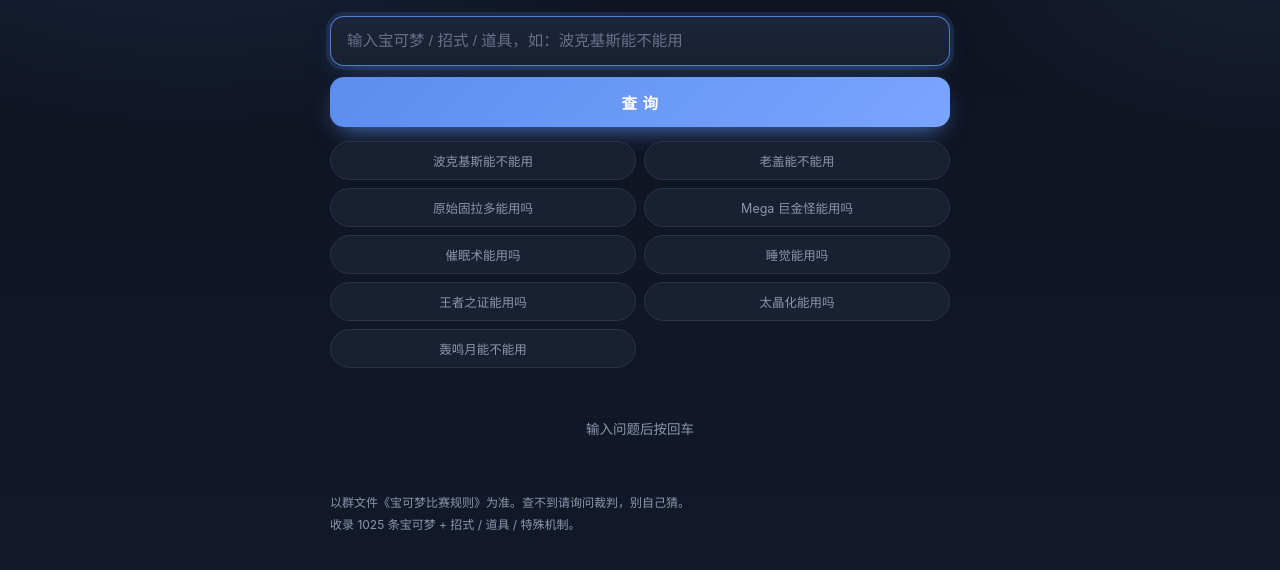
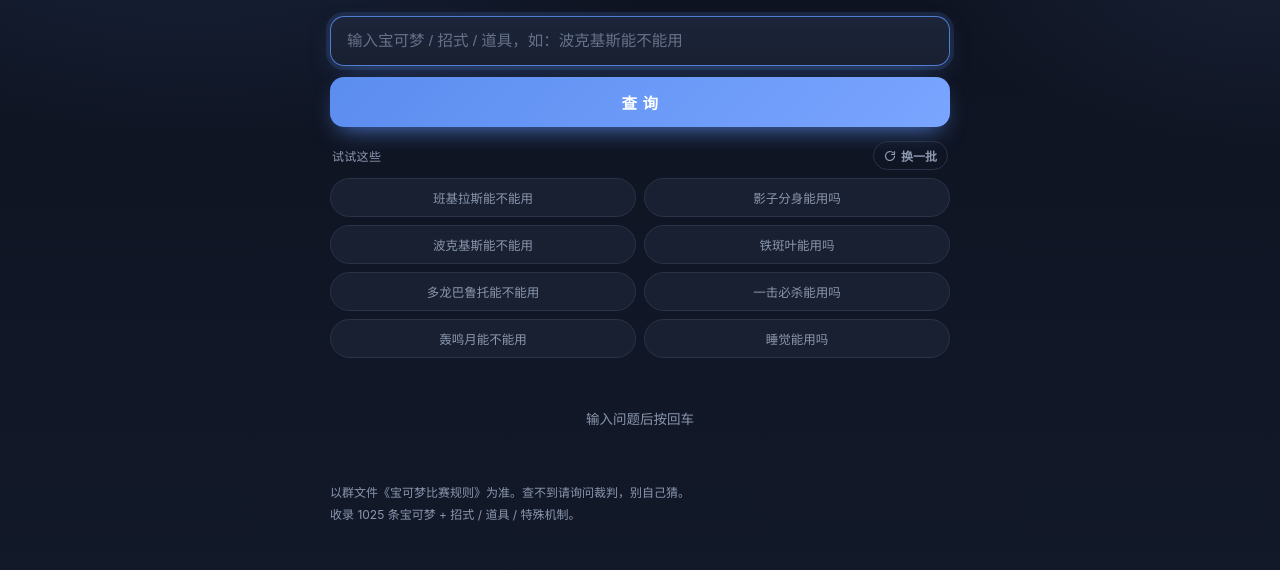
Before and after one commit to CRRDHUI/rules, a plain HTML site: page index.html in a window 1280 px wide. Shown: the part 78-648 px from the top of the page. Drawn offline with Linux system fonts and the light colour scheme.

Commit message:
Add files via upload

```diff
--- a/index.html
+++ b/index.html
@@ -82,6 +82,26 @@
     transform: scale(0); animation: ripple .6s ease-out forwards;
   }
 
+  .chips-head {
+    display: flex; align-items: center; justify-content: space-between;
+    margin: 2px 2px 8px;
+    animation: fadeUp .5s var(--ease) .14s both;
+  }
+  .chips-head span { font-size: 12px; color: var(--muted); letter-spacing: .3px; }
+  .refresh {
+    display: inline-flex; align-items: center; gap: 5px;
+    width: auto; margin: 0; padding: 5px 10px;
+    font-size: 12px; font-weight: 600; letter-spacing: 0;
+    color: var(--muted); background: transparent;
+    border: 1px solid var(--line); border-radius: 999px;
+    box-shadow: none; cursor: pointer;
+    transition: color .2s var(--ease), border-color .2s var(--ease), background .2s var(--ease);
+  }
+  .refresh:hover { color: var(--accent2); border-color: rgba(91,141,239,.6); background: rgba(91,141,239,.08); filter: none; }
+  .refresh:active { transform: scale(.96); }
+  .refresh.spin svg { animation: spin .5s var(--ease); }
+  @keyframes spin { from { transform: rotate(0); } to { transform: rotate(360deg); } }
+
   .chips { display: grid; grid-template-columns: 1fr 1fr; gap: 8px; margin-bottom: 20px; }
   .chip {
     padding: 9px 10px; border-radius: 999px; font-size: 12.5px; text-align: center;
@@ -161,6 +181,14 @@
     <button id="go">查 询</button>
   </div>
 
+  <div class="chips-head">
+    <span>试试这些</span>
+    <button class="refresh" id="reshuffle" type="button">
+      <svg width="12" height="12" viewBox="0 0 24 24" fill="none" stroke="currentColor" stroke-width="2.4"
+           stroke-linecap="round" stroke-linejoin="round"><path d="M21 12a9 9 0 1 1-2.64-6.36"/><path d="M21 3v6h-6"/></svg>
+      换一批
+    </button>
+  </div>
   <div class="chips" id="chips"></div>
   <div id="out"><div class="empty">输入问题后按回车</div></div>
 
@@ -413,16 +441,48 @@
   const btn = document.getElementById("go");
   document.getElementById("cnt").textContent = engine.DEX.length;
 
-  const samples = ["波克基斯能不能用", "老盖能不能用", "原始固拉多能用吗", "Mega 巨金怪能用吗",
-                   "催眠术能用吗", "睡觉能用吗", "王者之证能用吗", "太晶化能用吗", "轰鸣月能不能用"];
+  const POOL = [
+    "波克基斯能不能用", "老盖能不能用", "原始固拉多能用吗", "Mega 巨金怪能用吗",
+    "催眠术能用吗", "睡觉能用吗", "王者之证能用吗", "太晶化能用吗", "轰鸣月能不能用",
+    "叉字蝠能不能用", "赛富豪能不能用", "巨锻匠能不能用", "肥大能不能用", "哑铃能不能用",
+    "剑狗能用吗", "玛夏多能用吗", "虚吾伊德能用吗", "铁斑叶能用吗", "波荡水能用吗",
+    "接棒能用吗", "极巨化能用吗", "Z 招式能用吗", "影子分身能用吗", "一击必杀能用吗",
+    "同种道具能带两个吗", "快龙能不能用", "班基拉斯能不能用", "多龙巴鲁托能不能用",
+    "卡璞・鸣鸣能用吗", "蕾冠王能用吗", "苍响能用吗", "巨金怪能不能用", "忍蛙能不能用"
+  ];
   const chips = document.getElementById("chips");
-  samples.forEach(function (s, i) {
-    const b = document.createElement("div");
-    b.className = "chip";
-    b.textContent = s;
-    b.style.animationDelay = (0.12 + i * 0.035) + "s";
-    b.onclick = function () { input.value = s; run(); };
-    chips.appendChild(b);
+
+  function pick(n) {
+    const pool = POOL.slice();
+    for (let i = pool.length - 1; i > 0; i--) {
+      const j = Math.floor(Math.random() * (i + 1));
+      [pool[i], pool[j]] = [pool[j], pool[i]];
+    }
+    return pool.slice(0, n);
+  }
+
+  function renderChips(animate) {
+    chips.innerHTML = "";
+    pick(8).forEach(function (s, i) {
+      const b = document.createElement("div");
+      b.className = "chip";
+      b.textContent = s;
+      b.style.animation = "none";
+      b.onclick = function () { input.value = s; run(); };
+      chips.appendChild(b);
+      void b.offsetWidth;  // 触发重排，让动画能重放
+      b.style.animation = "chipIn .45s var(--ease) " + (0.03 + i * 0.035) + "s both";
+    });
+  }
+
+  renderChips(false);
+
+  document.getElementById("reshuffle").addEventListener("click", function () {
+    this.classList.remove("spin");
+    void this.offsetWidth;
+    this.classList.add("spin");
+    renderChips(true);
+    setTimeout(() => this.classList.remove("spin"), 520);
   });
 
   function render(r) {
```
